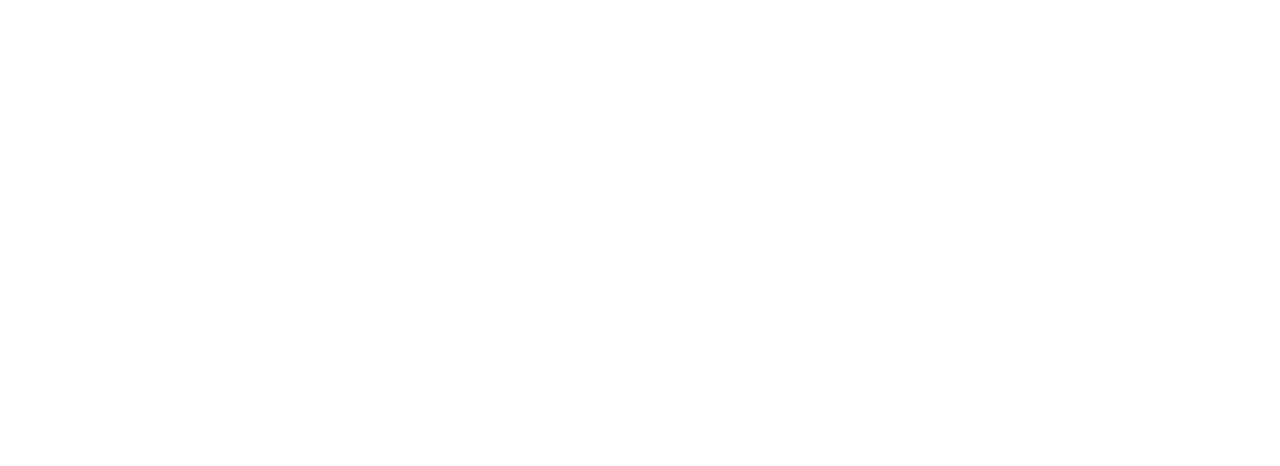
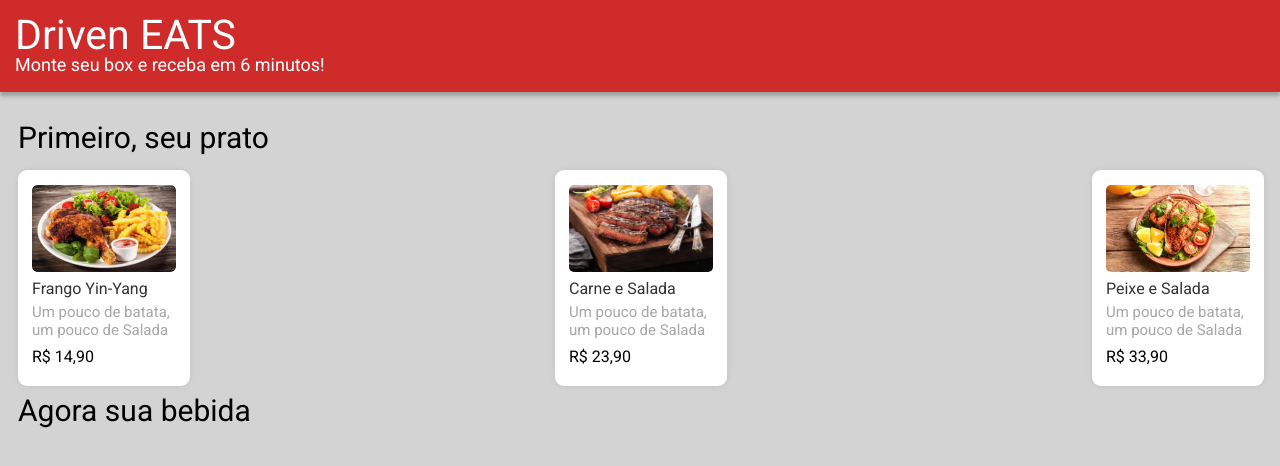
Before and after one commit to WillyanAlmeida/projeto3-driveneats, a plain HTML site: page index.html in a window 1280 px wide. Drawn offline with Linux system fonts and the light colour scheme.

Commit message:
opção prato ok

```diff
--- a/index.html
+++ b/index.html
@@ -1,10 +1,42 @@
 <!DOCTYPE html>
 <html lang="pt-br">
   <head>
+    <link rel="stylesheet" href="./reset.css">
+    <link rel="stylesheet" href="./style.css">
     <meta charset="UTF-8"/>
     <meta name="viewport" content="width=device-width, initial-scale=1.0"/>
     <meta http-equiv="X-UA-Compatible" content="ie=edge">
-    <title>Static Template</title>
+    <title>Driven EATS</title>
   </head>
-  <body></body>
+  <body>
+    <div class="topo">
+        <h1>Driven EATS</h1>
+        <h2>Monte seu box e receba em 6 minutos!</h2>
+      </div>
+      <div class="main">
+      <h3>Primeiro, seu prato</h3>
+      <div class="prato">
+      <div id="frango" class="produto" onclick="selecionarfrango()">
+        <img src="./img/frango_yin_yang.png"/>
+        <h4>Frango Yin-Yang</h4>
+        <p>Um pouco de batata, um pouco de Salada</p>
+        <p>R$ 14,90</p>
+      </div>
+      <div id="carne" class="produto" onclick="selecionarcarne()">
+        <img src="./img/carne.jpg"/>
+        <h4>Carne e Salada</h4>
+        <p>Um pouco de batata, um pouco de Salada</p>
+        <p>R$ 23,90</p>
+      </div>
+      <div id="peixe" class="produto" onclick="selecionarpeixe()">
+        <img src="./img/peixe.jpg"/>
+        <h4>Peixe e Salada</h4>
+        <p>Um pouco de batata, um pouco de Salada</p>
+        <p>R$ 33,90</p>
+      </div>
+    </div>
+      <h3>Agora sua bebida</h3>
+    </div>
+  </body>
+ </html>
 </html>
--- /dev/null
+++ b/style.css
@@ -0,0 +1,92 @@
+@import url("https://fonts.googleapis.com/css2?family=Roboto:wght@100;300;400;500;600;700&display=swap");
+*{
+  box-sizing: border-box;
+}
+body {
+  background: lightgray;
+  font-family: Roboto;
+}
+.topo {
+  background: #CF2B2B;
+  box-shadow: 0px 4px 4px rgba(0, 0, 0, 0.25);
+  position: absolute;
+  width: 100%;
+  top: 0;
+  margin:0 auto;
+  color: white;
+  padding: 15px;
+  height: 92px;
+}
+.main{
+  margin-top: 123px;
+  width: 100%;
+  padding-left: 18px;
+
+}
+.prato{
+  width: 100%;
+  margin-top: 17px;
+  display: flex;
+  justify-content: space-between;
+}
+.prato .produto > img{
+  width: 144px;
+  height: 87px;
+  margin-bottom: 8px;
+
+}
+.produto {
+  display: flex;
+  flex-direction: column;
+  justify-content: center;
+  width: 172px;
+  height: 216px;
+  background: white;
+  padding: 14px;
+  border-radius: 9px;
+  margin-bottom: 10px;
+  margin-right: 16px;
+  box-shadow: 0 0 10px 0 white;
+  cursor: pointer;
+  background: #FFFFFF;
+  box-shadow: 0px 0px 10px -4px rgba(0, 0, 0, 0.25);
+}
+.produto > p{
+  font-family: Roboto;
+  color: #A6A6A6;
+  font-size: 15px;
+  margin-bottom: 5px;
+  line-height: 17.58px;
+}
+.produto p:last-child{
+  color: #000;
+  font-size: 16px;
+  margin-top: 4px;
+}
+
+
+h1 {
+  margin: 0;
+  font-family: Roboto;
+  font-size: 41px;
+}
+h2 {
+  margin: 0;
+  font-size: 18px;
+}
+h3 {
+  font-size: 30px;
+  margin-bottom: 5px;
+}
+h4 {
+  margin-top: 0;
+  margin-bottom: 5px;
+  font-size: 16px;
+  color: #333333;
+  line-height: 18.75px;
+}
+img {
+  width: 130px;
+  border-radius: 5px;
+  float: right;
+}
```
Also changed, not shown: img/carne.jpg (added), img/coca-cola.png (added), img/frango_yin_yang.png (added), img/peixe.jpg (added), img/pudim.png (added).
